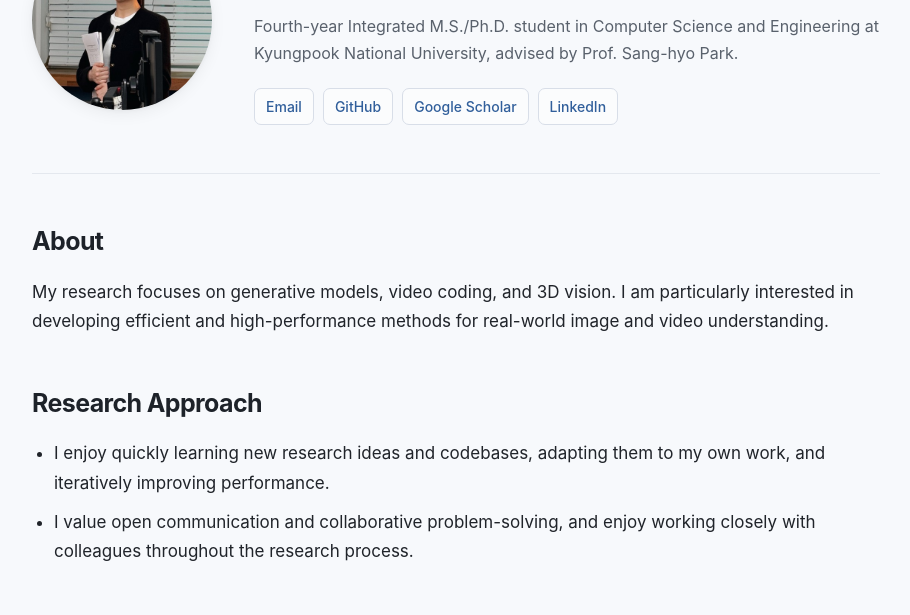
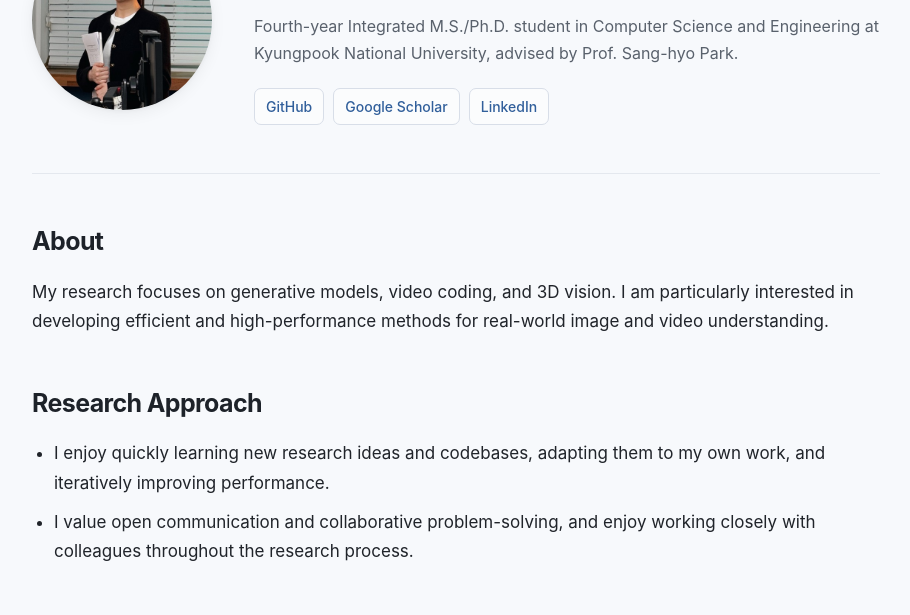
Before and after one commit to Ar0Kim/Ar0Kim.github.io, a plain HTML site: page index.html in a window 1280 px wide. Shown: the part 150-765 px from the top of the page, without its empty margins (184-1094 px from the left). Drawn offline with Linux system fonts and the light colour scheme.

Commit message:
Update index.html

```diff
--- a/index.html
+++ b/index.html
@@ -32,7 +32,6 @@
         </p>
 
         <div class="links">
-          <a href="mailto:arokim37@gmail.com">Email</a>
           <a href="https://github.com/Ar0Kim">GitHub</a>
           <a href="https://scholar.google.com/citations?hl=ko&user=dJlUIMUAAAAJ">Google Scholar</a>
           <a href="https://www.linkedin.com/in/aro-kim-63a564373/">LinkedIn</a>
```
